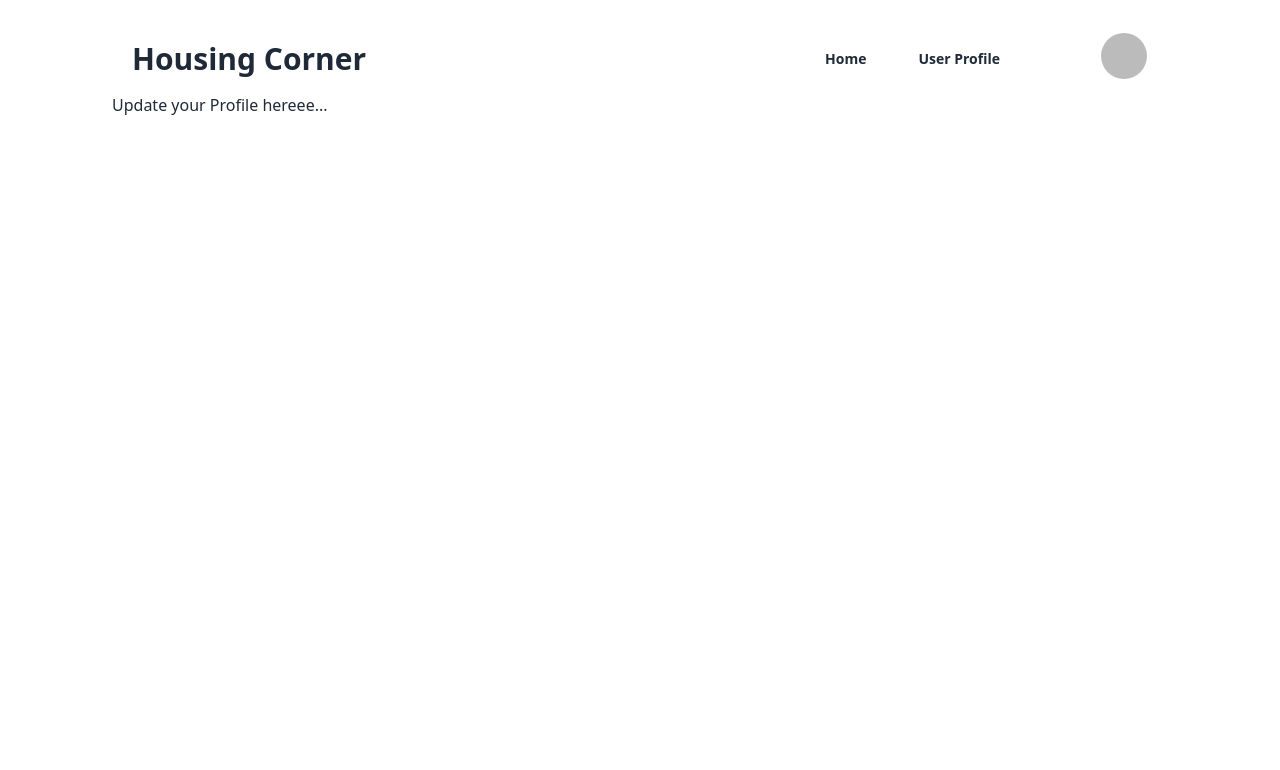
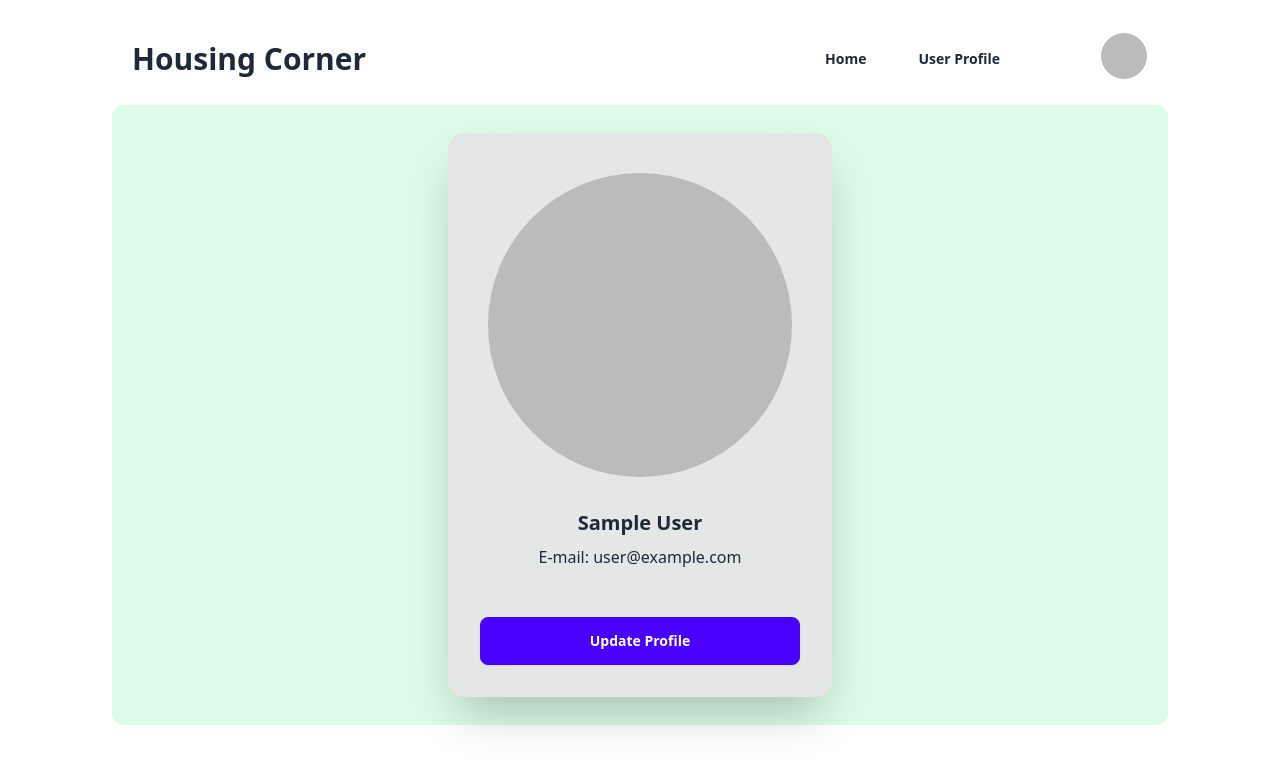
Before and after one commit to Shahidulllah/real-estate-housing-service, a React (Vite) app: page /update-profile in a window 1280 px wide. Shown: the top 770 px of the page. Built offline with nearby package versions, Linux system fonts and the light colour scheme; no server answers; sample sign-in values are in the browser's storage.

Commit message:
Navigate the private route done

```diff
--- a/src/Components/Card-Container/Details.jsx
+++ b/src/Components/Card-Container/Details.jsx
@@ -12,7 +12,6 @@ const Details = () => {
     const data = useLoaderData();
     const { id } = useParams();
     const detailsData = data.find(detailsData => detailsData.id == id);
-    console.log(detailsData);
     const { image, facilities, location, area, status, price, description, segment_name, estate_title } = detailsData;
     return (
         <div className="flex justify-center mt-12 bg-gray-100 p-10 rounded-xl">
--- a/src/Components/Login/Login.jsx
+++ b/src/Components/Login/Login.jsx
@@ -1,5 +1,5 @@
 import { FaEye, FaEyeSlash, FaGithub, FaGoogle } from "react-icons/fa";
-import { Link, useNavigate } from "react-router-dom";
+import { Link, useNavigate, useLocation } from "react-router-dom";
 import { ToastContainer, toast } from 'react-toastify';
 import 'react-toastify/dist/ReactToastify.css';
 import { useContext, useState } from "react";
@@ -8,6 +8,8 @@ import { AuthContext } from "../../Provider/AuthProvider";
 const Login = () => {
   const { loginUser, googleLogin, gitHubLogin } = useContext(AuthContext);
   const navigate = useNavigate();
+  const location = useLocation();
+  console.log("from login ", location)
 
   const [loginError, setLoginError] = useState('');
   const [loginSuccess, setLoginSuccess] = useState('');
@@ -28,7 +30,7 @@ const Login = () => {
         setLoginSuccess("Login Successfull..!")
         toast('You have Logged in Successfully..!')
         e.target.reset();
-        navigate('/');
+        navigate(location?.state ? location.state :'/');
       })
       .catch(error => {
         console.log(error.message);
@@ -41,6 +43,7 @@ const Login = () => {
       googleLogin()
       .then(result =>{
         console.log(result.user);
+        navigate(location?.state ? location.state :'/');
       })
       .catch(error =>{
         console.error(error)
@@ -52,6 +55,7 @@ const Login = () => {
     gitHubLogin()
       .then(result =>{
         console.log(result.user);
+        navigate(location?.state ? location.state :'/');
       })
       .catch(error =>{
         console.error(error)
--- a/src/Components/UserProfile/UserProfile.jsx
+++ b/src/Components/UserProfile/UserProfile.jsx
@@ -3,11 +3,21 @@ import { AuthContext } from "../../Provider/AuthProvider";
 
 
 const UserProfile = () => {
-   const {user} = useContext(AuthContext);
+    const { user } = useContext(AuthContext);
     return (
-        <div>
-            <h1>{user.displayName}</h1>
-            {/* <img src={user.photoURL} alt="" /> */}
+        <div className="flex justify-center mt-3 p-7 rounded-xl bg-green-100">
+            <div className="card w-96 bg-base-300 shadow-2xl">
+                <figure className="px-10 pt-10">
+                    <img src={user?.photoURL || "https://cdn.pixabay.com/photo/2016/08/08/09/17/avatar-1577909_1280.png"} alt="Shoes" className=" w-full rounded-full" />
+                </figure>
+                <div className="card-body items-center text-center">
+                    <h2 className="card-title">{user?.displayName || 'Unknown'}</h2>
+                    <p><span>E-mail: </span> {user?.email || 'Email not found'}</p>
+                    <div className="card-actions mt-10 w-full">
+                        <button className="btn w-full btn-primary font-bold text-white">Update Profile</button>
+                    </div>
+                </div>
+            </div>
         </div>
     );
 };
--- a/src/PrivateRoute/PrivateRoute.jsx
+++ b/src/PrivateRoute/PrivateRoute.jsx
@@ -1,10 +1,12 @@
 import { useContext } from "react";
 import { AuthContext } from "../Provider/AuthProvider";
-import { Navigate } from "react-router-dom"
+import { Navigate, useLocation } from "react-router-dom"
 import PropTypes from 'prop-types';
 
 const PrivateRoute = ({children}) => {
     const {user, loading} = useContext(AuthContext);
+    const location = useLocation();
+    console.log(location.pathname);
 
     if(loading){
         return <div className="text-center"><span className=" loading loading-spinner text-primary"></span></div>
@@ -13,7 +15,7 @@ const PrivateRoute = ({children}) => {
     if(user){
         return children;
     }
-    return <Navigate to='/login'></Navigate>;
+    return <Navigate state={location.pathname} to='/login'></Navigate>;
 };
 
 export default PrivateRoute;
--- a/src/Provider/AuthProvider.jsx
+++ b/src/Provider/AuthProvider.jsx
@@ -53,10 +53,8 @@ const AuthProvider = ({ children }) => {
     // Observer
     useEffect(() => {
         const unSubscribe = onAuthStateChanged(Auth, currentUser => {
-            console.log('I am observing the whole thing', currentUser)
             setUser(currentUser);
             setLoading(false);
-
         })
 
         return () => {
--- a/src/main.jsx
+++ b/src/main.jsx
@@ -7,7 +7,6 @@ import {
 } from "react-router-dom";
 import Root from './Root/Root';
 import Home from './Components/Home/Home';
-import UpdateProfile from './Components/UpdateProfile/UpdateProfile';
 import UserProfile from './Components/UserProfile/UserProfile';
 import Login from './Components/Login/Login';
 import Register from './Components/Login/Register';
@@ -30,7 +29,7 @@ const router = createBrowserRouter([
       },
       {
         path: '/update-profile',
-        element: <UpdateProfile></UpdateProfile>
+        element: <UserProfile></UserProfile>
       },
       {
         path: '/user-profile',
```
